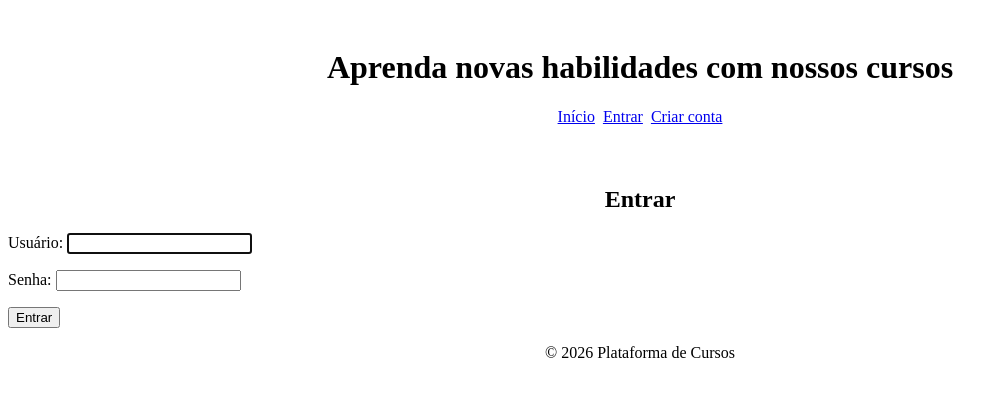
After one commit to GuilhermeSantaCruz/plataforma-cursos-django, a Django app: page /login/ in a window 1280 px wide. The commit adds this page. Shown: the top 397 px of the page, without its empty margins (0-1008 px from the left). Run offline with Django 5.2, Linux system fonts and the light colour scheme.

Commit message:
Implementa navegação de autenticação com login e logout

```diff
--- a/config/settings.py
+++ b/config/settings.py
@@ -130,3 +130,7 @@ STATIC_URL = 'static/'
 # https://docs.djangoproject.com/en/5.2/ref/settings/#default-auto-field
 
 DEFAULT_AUTO_FIELD = 'django.db.models.BigAutoField'
+
+
+LOGIN_REDIRECT_URL = 'home'
+LOGOUT_REDIRECT_URL = 'home'
--- a/cursos/templates/cursos/base.html
+++ b/cursos/templates/cursos/base.html
@@ -9,9 +9,26 @@
         <link rel="stylesheet" href="{% static 'cursos/style.css' %}">
     </head>
     <body>
-        <header>
-            <h1>Aprenda novas habilidades com nossos cursos</h1>
-        </header>
+
+    <header>
+        <h1>Aprenda novas habilidades com nossos cursos</h1>
+
+        <nav>
+            <a href="{% url 'home' %}">Início</a>
+
+            {% if user.is_authenticated %}
+                <span>Olá, {{ user.first_name|default:user.username }}!</span>
+
+                <form method="post" action="{% url 'logout' %}">
+                    {% csrf_token %}
+                    <button type="submit">Sair</button>
+                </form>
+            {% else %}
+                <a href="{% url 'login' %}">Entrar</a>
+                <a href="{% url 'cadastro' %}">Criar conta</a>
+            {% endif %}
+        </nav>
+    </header>
 
         <main>
             {% block content %}
--- /dev/null
+++ b/cursos/templates/cursos/login.html
@@ -0,0 +1,13 @@
+{% extends 'cursos/base.html' %}
+
+{% block content %}
+    <h2>Entrar</h2>
+
+    <form method="post">
+        {% csrf_token %}
+
+        {{ form.as_p }}
+
+        <button type="submit">Entrar</button>
+    </form>
+{% endblock content %}
--- a/cursos/urls.py
+++ b/cursos/urls.py
@@ -1,8 +1,11 @@
 from django.urls import path
 from . import views
+from django.contrib.auth import views as auth_views
 
 urlpatterns = [
     path('', views.home, name='home'),
     path('curso/<int:pk>/', views.detalhes_curso, name='detalhes_curso'),
     path('cadastro/', views.cadastro, name='cadastro'),
+    path('login/', auth_views.LoginView.as_view(template_name='cursos/login.html'), name='login'),
+    path('logout/', auth_views.LogoutView.as_view(), name='logout'),
 ]
```
